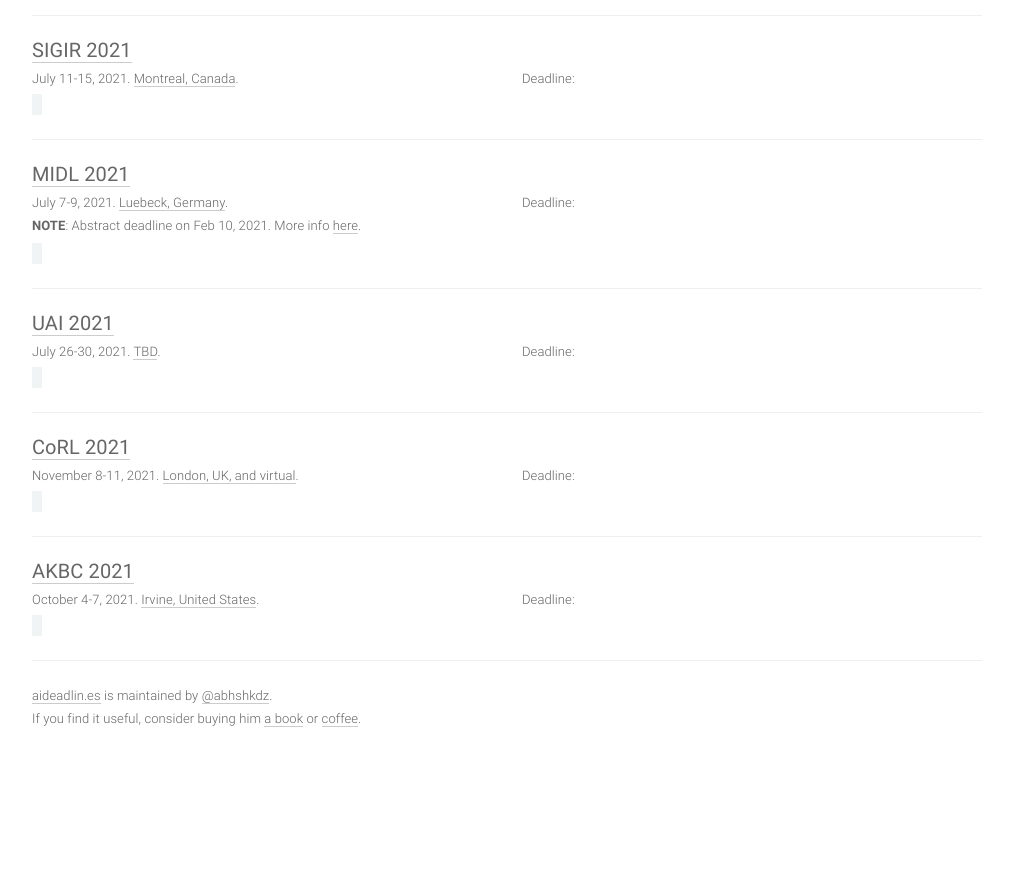
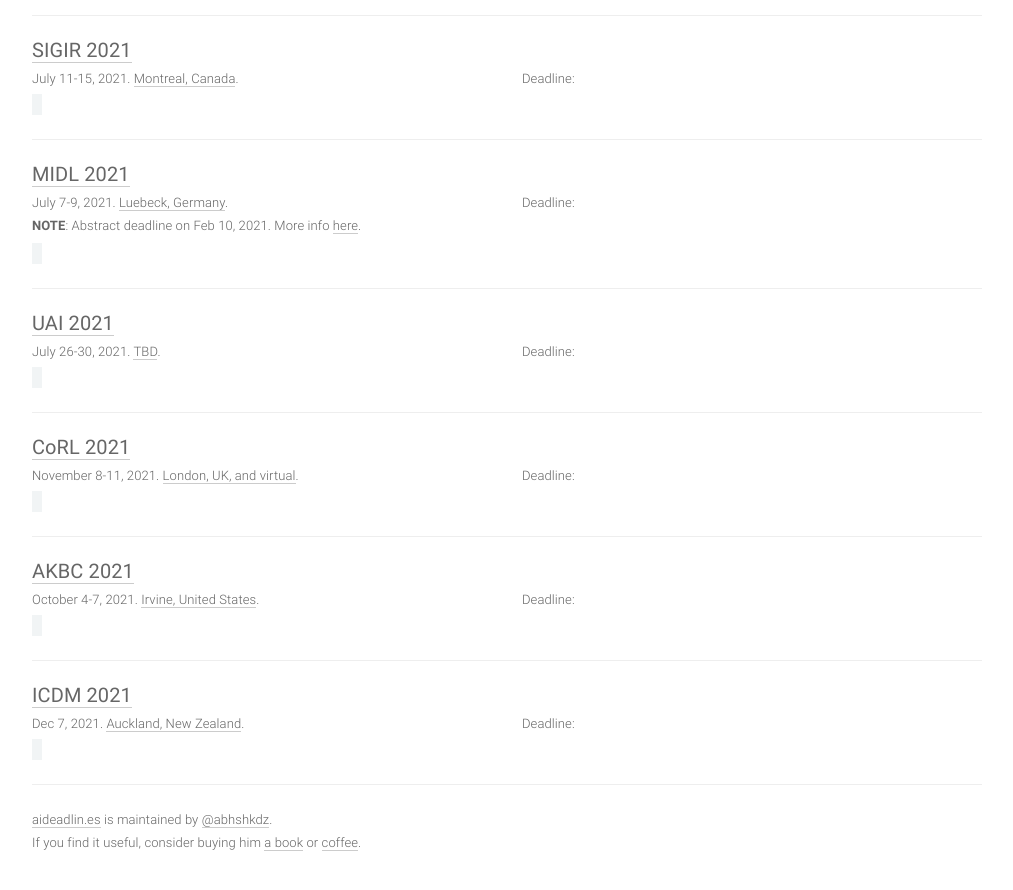
Before and after one commit to paperswithcode/ai-deadlines, a Jekyll site: the page built from index.html, in a window 1280 px wide and 900 px high, scrolled down 6978 px. Shown: the top 890 px of the window, without its empty margins (133-1146 px from the left). Built offline with Jekyll 4.4.1, drawn with Linux system fonts in a browser that asks for light colours; comment, search, counter and statistics services are not loaded; before the commit the page ends 7754 px from its top, so only the background shows below that.

Commit message:
add ICDM21

```diff
--- a/_data/conferences.yml
+++ b/_data/conferences.yml
@@ -652,3 +652,13 @@
   date: October 4-7, 2021
   place: Irvine, United States
   sub: NLP
+
+- title: ICDM
+  year: 2021
+  id: icdm21
+  link: https://icdm2021.auckland.ac.nz/
+  deadline: '2021-06-11 23:59:59'
+  timezone: UTC-7
+  date: Dec 7, 2021
+  place: Auckland, New Zealand
+  sub: DM
```
